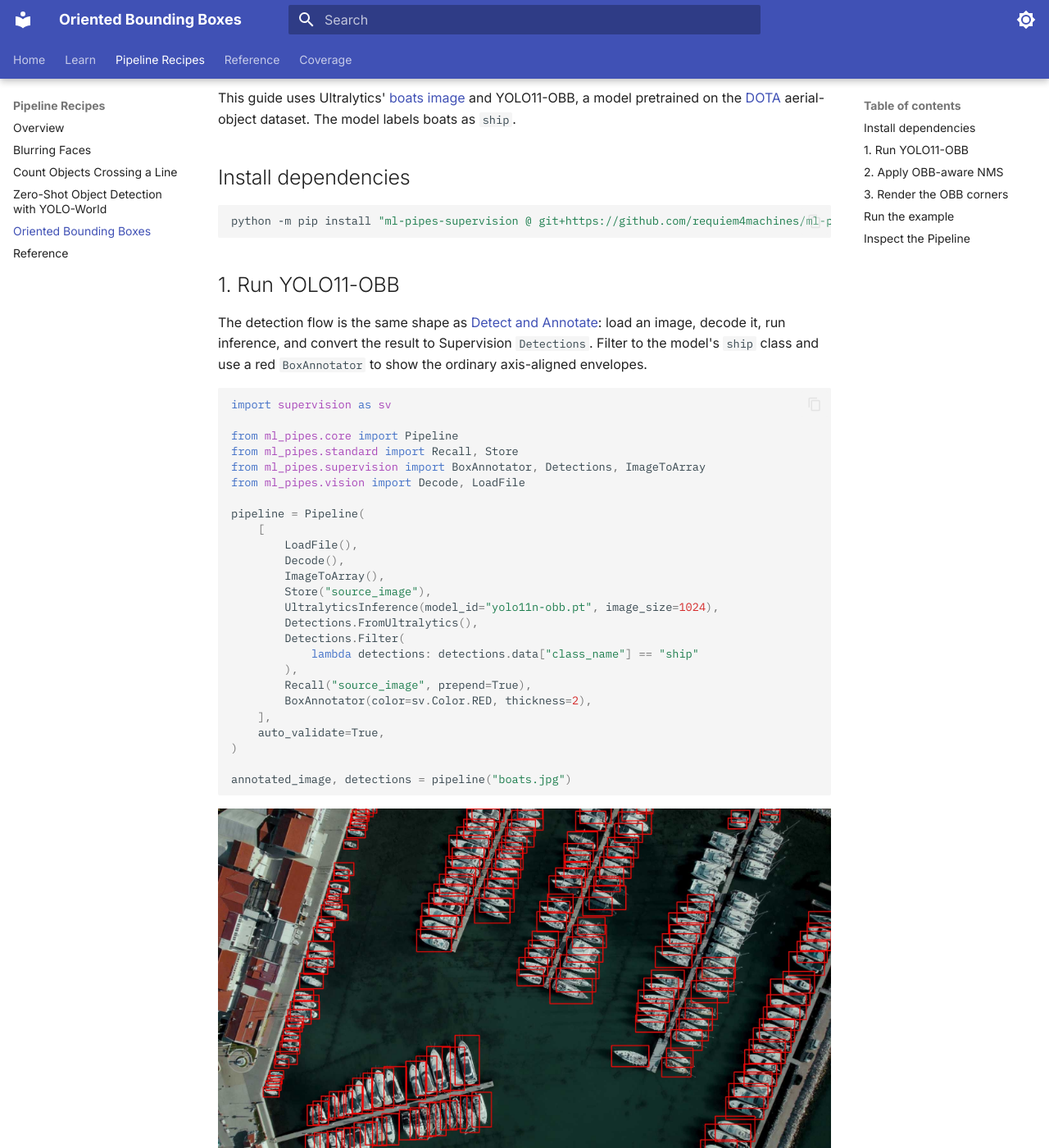
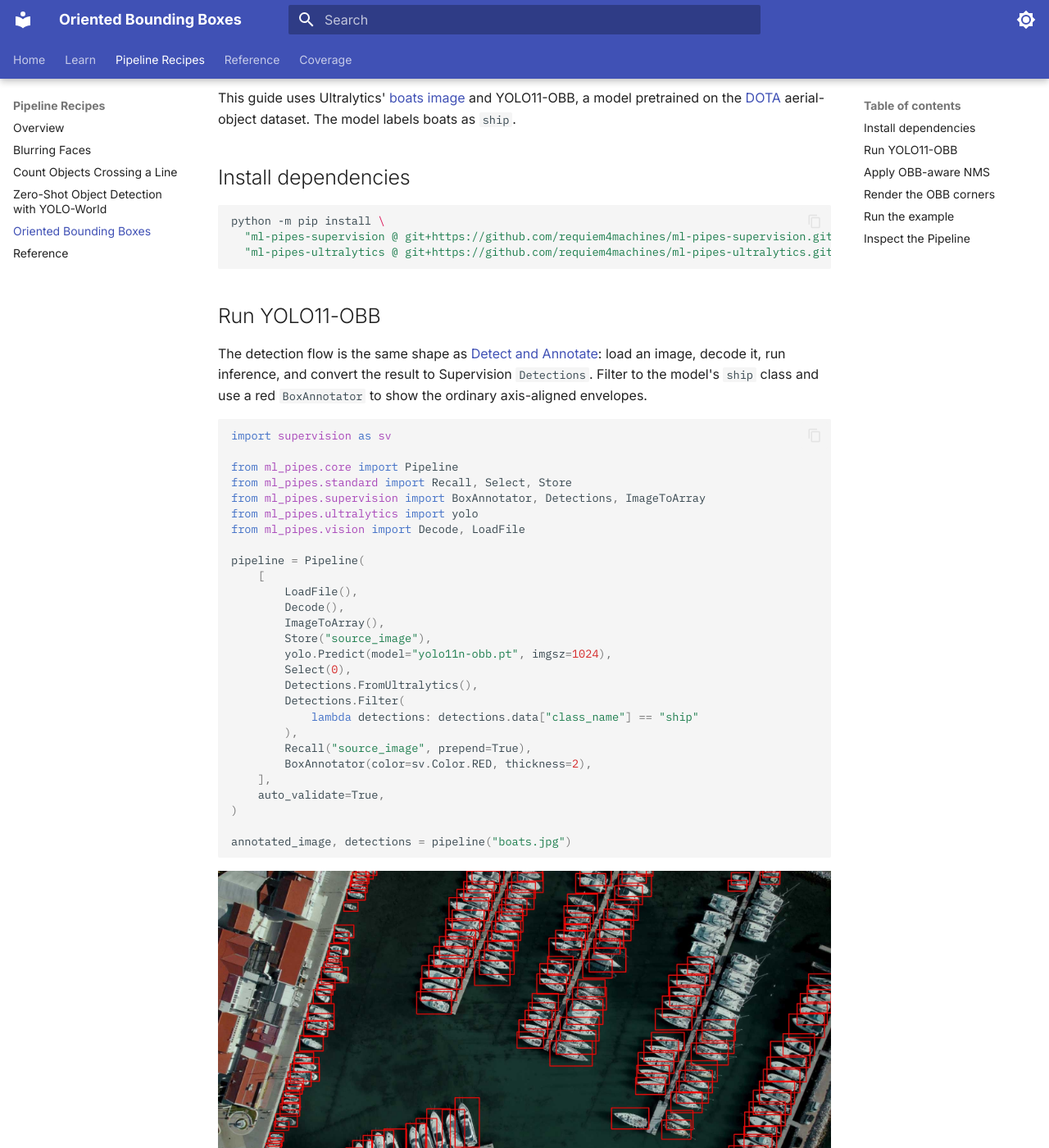
Before and after one commit to requiem4machines/ml-pipes-supervision, an MkDocs documentation site: the page built from docs/recipes/oriented_bounding_boxes.md, in a window 1280 px wide and 1400 px high, scrolled down 193 px. Shown: the whole window at 82% size. Built offline with MkDocs 1.6.1 and Material for MkDocs 9.7.7, drawn with Linux system fonts in a browser that asks for light colours; some of the changed text lies outside the part shown.

Commit message:
Use ml-pipes-ultralytics for OBB example

````diff
--- a/docs/recipes/oriented_bounding_boxes.md
+++ b/docs/recipes/oriented_bounding_boxes.md
@@ -11,10 +11,12 @@
 ## Install dependencies
 
 ```bash
-python -m pip install "ml-pipes-supervision @ git+https://github.com/requiem4machines/ml-pipes-supervision.git" ultralytics
+python -m pip install \
+  "ml-pipes-supervision @ git+https://github.com/requiem4machines/ml-pipes-supervision.git" \
+  "ml-pipes-ultralytics @ git+https://github.com/requiem4machines/ml-pipes-ultralytics.git"
 ```
 
-## 1. Run YOLO11-OBB
+## Run YOLO11-OBB
 
 The detection flow is the same shape as [Detect and Annotate](../tutorials/detect_and_annotate.md): load an image, decode it, run inference, and convert the result to Supervision `Detections`. Filter to the model's `ship` class and use a red `BoxAnnotator` to show the ordinary axis-aligned envelopes.
 
@@ -22,8 +24,9 @@
 import supervision as sv
 
 from ml_pipes.core import Pipeline
-from ml_pipes.standard import Recall, Store
+from ml_pipes.standard import Recall, Select, Store
 from ml_pipes.supervision import BoxAnnotator, Detections, ImageToArray
+from ml_pipes.ultralytics import yolo
 from ml_pipes.vision import Decode, LoadFile
 
 pipeline = Pipeline(
@@ -32,7 +35,8 @@
         Decode(),
         ImageToArray(),
         Store("source_image"),
-        UltralyticsInference(model_id="yolo11n-obb.pt", image_size=1024),
+        yolo.Predict(model="yolo11n-obb.pt", imgsz=1024),
+        Select(0),
         Detections.FromUltralytics(),
         Detections.Filter(
             lambda detections: detections.data["class_name"] == "ship"
@@ -50,20 +54,21 @@
 
 Those red envelopes contain each angled hull, but they include extra background and frequently overlap their neighbours.
 
-## 2. Apply OBB-aware NMS
+## Apply OBB-aware NMS
 
 `Detections.NMS` is OBB-aware: when `data["xyxyxyxy"]` is available, Supervision compares the rotated quadrilaterals rather than the larger axis-aligned envelopes. This helps prevent nearby, distinct boats from being treated as duplicates.
 
 To make the separate NMS boundary observable, relax Ultralytics' own NMS from its default threshold to `0.9`. The model retains more overlapping candidates and Supervision then performs the final deduplication.
 
-```{ .py hl_lines="7 10" }
+```{ .py hl_lines="8 12" }
 pipeline = Pipeline(
     [
         LoadFile(),
         Decode(),
         ImageToArray(),
         Store("source_image"),
-        UltralyticsInference(model_id="yolo11n-obb.pt", image_size=1024, nms_iou_threshold=0.9),
+        yolo.Predict(model="yolo11n-obb.pt", imgsz=1024, iou=0.9),
+        Select(0),
         Detections.FromUltralytics(),
         Detections.Filter(
             lambda detections: detections.data["class_name"] == "ship"
@@ -92,11 +97,11 @@
 
 The OBB corners remain available on the returned `Detections`.
 
-## 3. Render the OBB corners
+## Render the OBB corners
 
 Finally, replace the red `BoxAnnotator` with a green `OrientedBoxAnnotator`. The model, conversion, filtering, and NMS steps are unchanged.
 
-```{ .py hl_lines="14" }
+```{ .py hl_lines="15" }
 from ml_pipes.supervision import OrientedBoxAnnotator
 
 pipeline = Pipeline(
@@ -105,7 +110,8 @@
         Decode(),
         ImageToArray(),
         Store("source_image"),
-        UltralyticsInference(model_id="yolo11n-obb.pt", image_size=1024, nms_iou_threshold=0.9),
+        yolo.Predict(model="yolo11n-obb.pt", imgsz=1024, iou=0.9),
+        Select(0),
         Detections.FromUltralytics(),
         Detections.Filter(
             lambda detections: detections.data["class_name"] == "ship"
````
Also changed, not shown: 1 other file.
